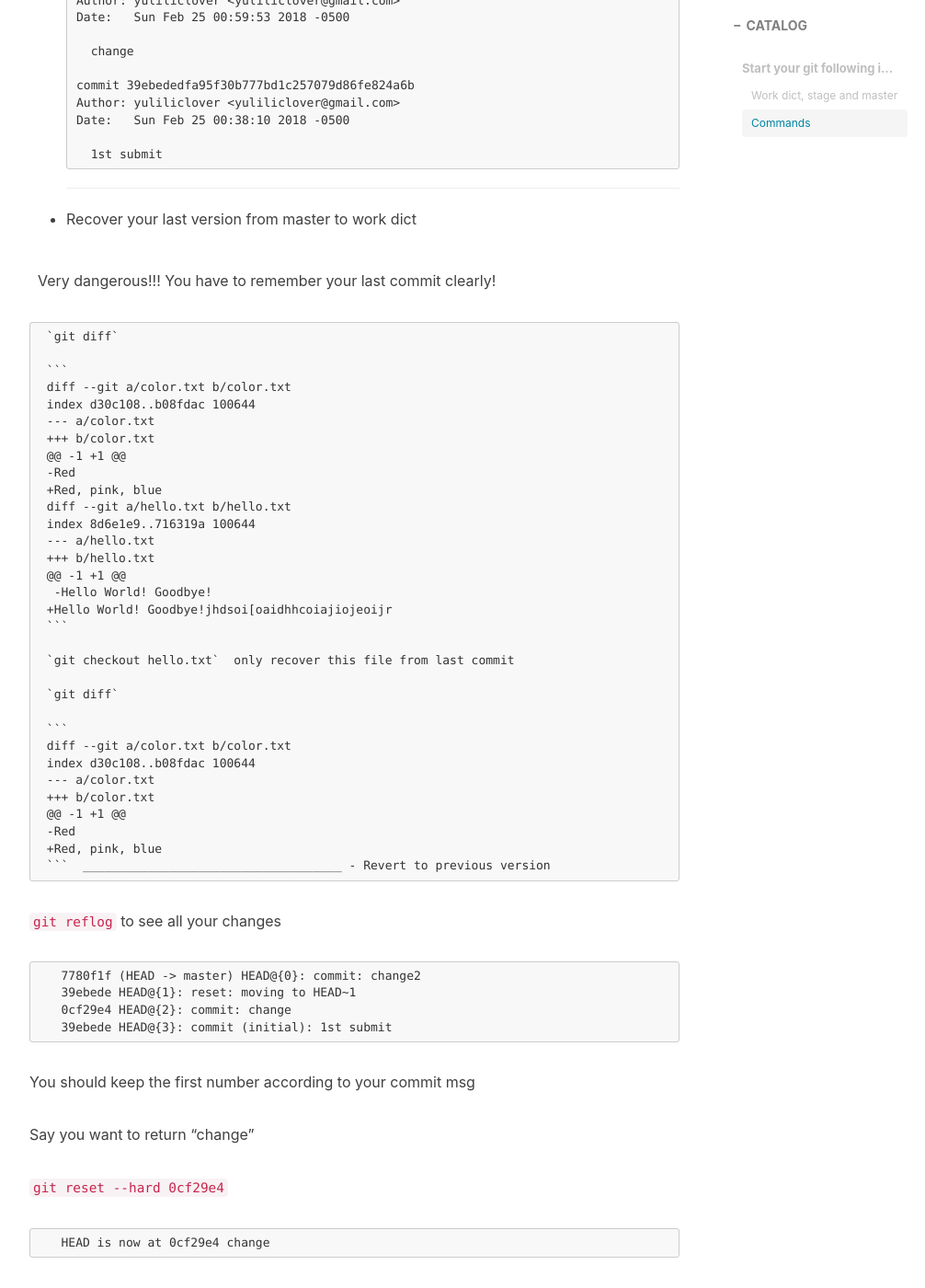
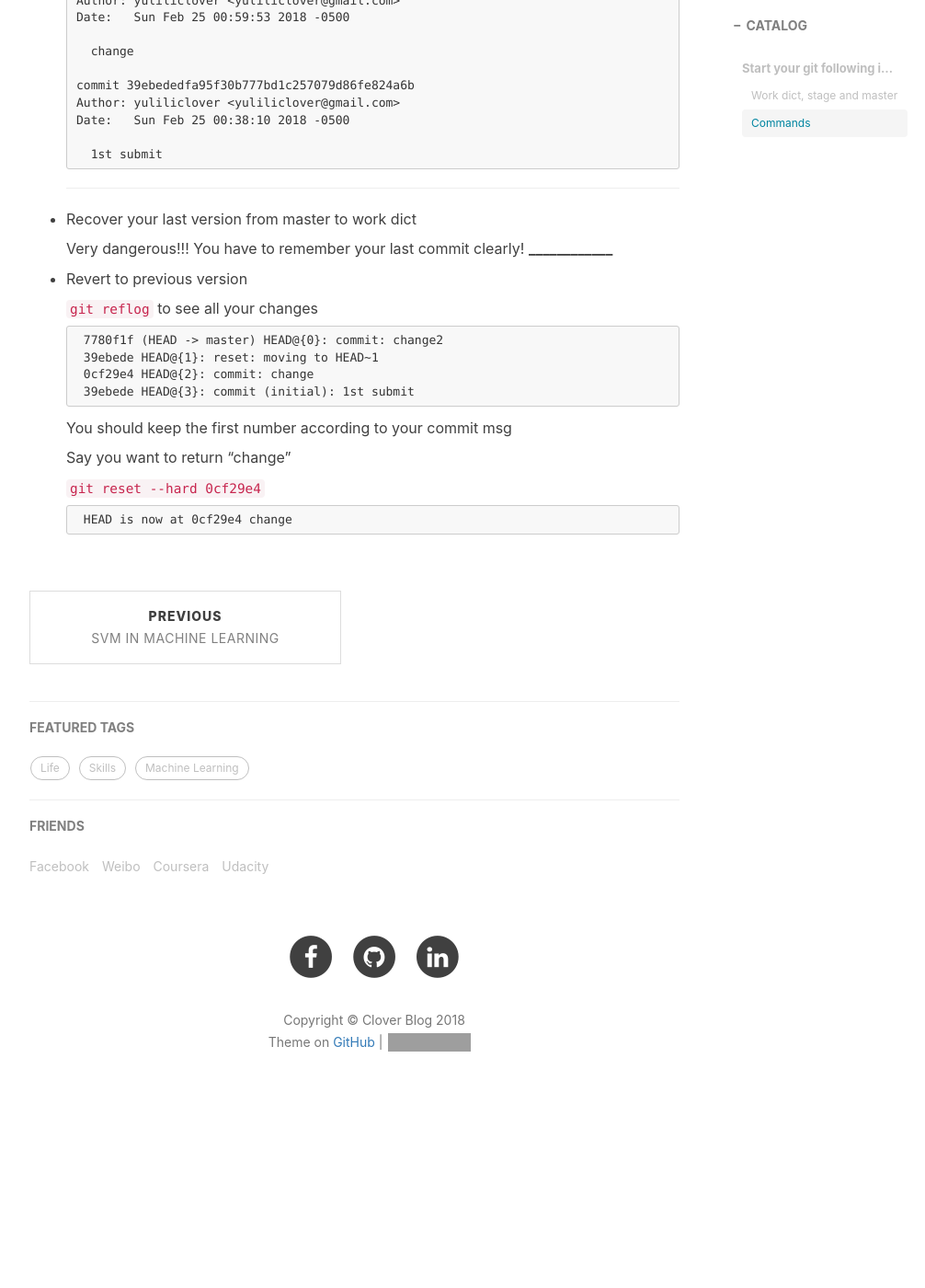
Before and after one commit to ly16/ly16.github.io, a Jekyll site: the page built from _posts/2018-02-24-git-tutorial.md, in a window 1280 px wide and 1400 px high, scrolled down 3495 px. Shown: the whole window at 92% size, without its empty margins (233-1239 px from the left). Built offline with Jekyll 4.4.1, drawn with Linux system fonts in a browser that asks for light colours; nearby versions of some CDN libraries; comment, search, counter and statistics services are not loaded; after the commit the page ends 4732 px from its top, so only the background shows below that; grey boxes are pictures that could not be loaded.

Commit message:
Update 2018-02-24-git-tutorial.md

````diff
--- a/_posts/2018-02-24-git-tutorial.md
+++ b/_posts/2018-02-24-git-tutorial.md
@@ -189,40 +189,7 @@ ______________________________________________
 
 - Recover your last version from master to work dict
 
-     Very dangerous!!! You have to remember your last commit clearly!
-
-     `git diff`
-
-     ```
-     diff --git a/color.txt b/color.txt
-     index d30c108..b08fdac 100644
-     --- a/color.txt
-     +++ b/color.txt
-     @@ -1 +1 @@
-     -Red
-     +Red, pink, blue
-     diff --git a/hello.txt b/hello.txt
-     index 8d6e1e9..716319a 100644
-     --- a/hello.txt
-     +++ b/hello.txt
-     @@ -1 +1 @@
-      -Hello World! Goodbye!
-     +Hello World! Goodbye!jhdsoi[oaidhhcoiajiojeoijr
-     ```
-
-     `git checkout hello.txt`  only recover this file from last commit
-
-     `git diff`
-
-     ```
-     diff --git a/color.txt b/color.txt
-     index d30c108..b08fdac 100644
-     --- a/color.txt
-     +++ b/color.txt
-     @@ -1 +1 @@
-     -Red
-     +Red, pink, blue
-     ```
+  Very dangerous!!! You have to remember your last commit clearly!
  ____________________________________
 - Revert to previous version
 
````
